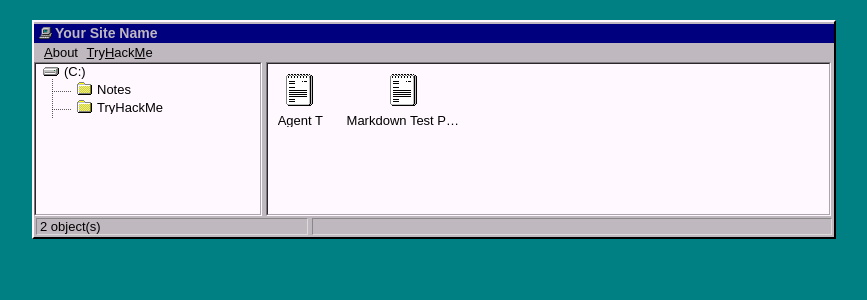
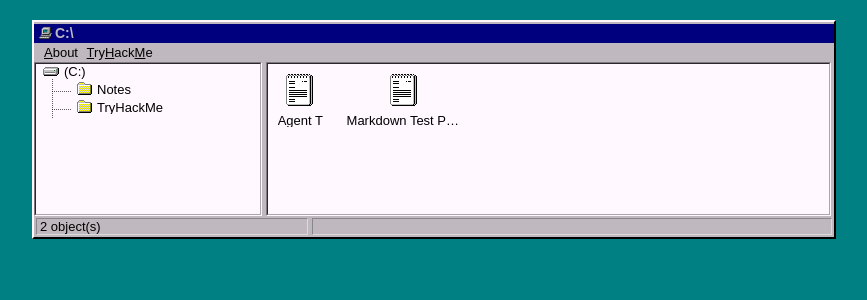
Before and after one commit to friesalafrancais/friesalafrancais.github.io, a Jekyll site: the page built from index.html, in a window 1280 px wide. Shown: the top 300 px of the page, without its empty margins (206-1073 px from the left). Built offline with Jekyll 4.4.1, drawn with Linux system fonts in a browser that asks for light colours.

Commit message:
Update _config.yml

```diff
--- a/_config.yml
+++ b/_config.yml
@@ -3,7 +3,7 @@ url: #Your url here
 baseurl: /project
 
 # variables
-name: Your Site Name
+name: C:\
 description: Your description here
 google_verification: null
 
```
